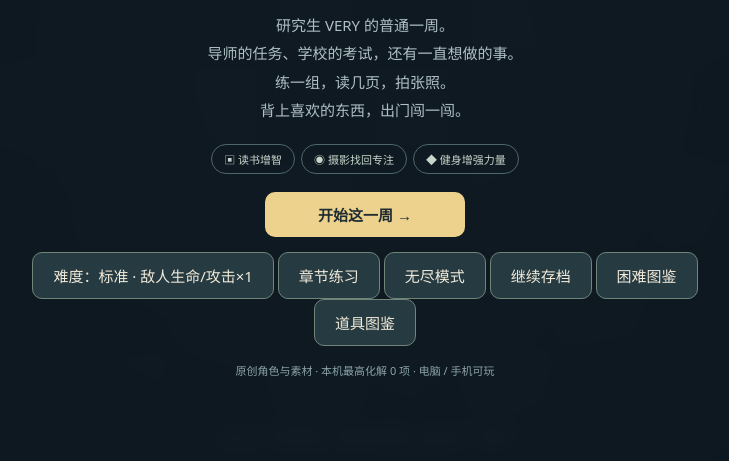
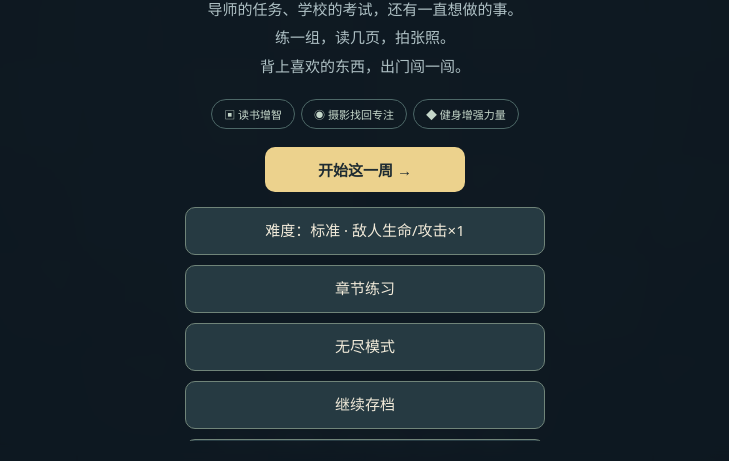
Before and after one commit to very0001/very-week, a plain HTML site: page index.html in a window 1280 px wide. Shown: the part 339-800 px from the top of the page, without its empty margins (275-1004 px from the left). Drawn offline with Linux system fonts and the light colour scheme.

Commit message:
Give each homepage option its own full-width row

```diff
--- a/index.html
+++ b/index.html
@@ -13,4 +13,7 @@
 @media(prefers-reduced-motion:reduce){.bossTransition.active{animation:chapterFade 2.25s linear both}.bossTransition.active::before{animation:none}@keyframes chapterFade{0%,100%{opacity:0}15%,80%{opacity:1}}}
 .guide{text-align:left}.guideNav{display:flex;gap:8px;flex-wrap:wrap;position:sticky;top:0;background:#14242df5;padding:10px 0;z-index:2}.guideNav button{padding:10px 12px}.guideNav [aria-pressed=true]{background:#e4cb8d;color:#1f2c32}.guide>h2{margin:18px 0}.guide>.desc{max-width:none}.guideRule{padding:16px;background:#2b414366;border-left:3px solid #d5bc7b;line-height:1.8;color:#c8d5cb}.guideGrid{display:grid;grid-template-columns:1fr 1fr;gap:16px}.guideCard{min-width:0;padding:18px;background:#1d323b;border:1px solid #4c6262;border-radius:14px}.guidePortrait{position:relative;width:160px;height:140px;display:block;margin:auto;touch-action:pan-y}.guideCard h3{color:#efdaa1;margin:8px 0;font-size:19px}.guideStory{color:#a8bdc1;line-height:1.8;font-size:14px}.guideCard dt{color:#9ed8c2;margin-top:12px;font-weight:bold;font-size:13px}.guideCard dd{margin:5px 0;line-height:1.8;font-size:14px;color:#dce2d4}@media(max-width:600px){.guideGrid{grid-template-columns:1fr}.guideNav button{font-size:12px;padding:10px}.guideCard{padding:16px}.guide>h2{font-size:25px}}
 #headphoneSkill{position:absolute;right:max(24px,env(safe-area-inset-right));bottom:calc(160px + env(safe-area-inset-bottom));width:92px;height:76px;border-radius:22px;background:#24434de8;border:2px solid #97dce3;font-size:13px;touch-action:none}#headphoneSkill small{display:block;font-size:10px;color:#c5ddd7}#overlay{z-index:3}#story{z-index:4}
+/* Homepage options: one clear tap target per row, independent of viewport. */
+#panel:has(#start)>button{display:block;width:min(100%,360px);min-height:48px;margin:10px auto;line-height:1.45}
+#panel:has(#start){padding:8px 4px 20px;overscroll-behavior:contain}
 </style><canvas id="game" aria-label="VERY 的一周游戏画面"></canvas><div id="top"><div><div class="brand">VERY 的一周</div><div class="sub">MAKE ROOM FOR LIFE</div></div><div class="hud"><div id="stats">七天，七场挑战，过好自己的这一周</div><div id="xp"><i></i></div><div id="gear"></div></div><div class="tools"><button id="sound">声音 开</button><button id="touchToggle">触控</button><button id="pause">暂停</button></div></div><div id="objective"></div><div id="notice"></div><div id="hint">WASD / 方向键移动 · 空格发愤图强 · 自动攻击 · P 暂停</div><div id="touch"><div id="stick" aria-label="移动摇杆"><div id="knob"></div></div><button id="dash">发愤图强<small>SPACE</small></button></div><button id="headphoneSkill" style="display:none">降噪耳机</button><div id="overlay" class="overlay"><div id="panel" class="panel"></div></div><aside id="story" class="hidden"><canvas id="storyPortrait" width="100" height="100"></canvas><div class="dialog"><b id="speaker"></b><p id="storyText"></p><small id="storyCount"></small></div><button id="storyNext">继续 →<small>空格 / Enter</small></button></aside><div id="bossTransition" class="bossTransition" role="status" aria-live="polite"><small id="bossTransitionTag"></small><strong id="bossTransitionTitle"></strong><span id="bossTransitionNext"></span></div><script src="character.js?v=20261114-items1"></script><script src="scenery.js?v=20261114-items1"></script><script src="boss.js?v=20261114-items1"></script><script src="game.js?v=20261114-items1"></script></html>
```
